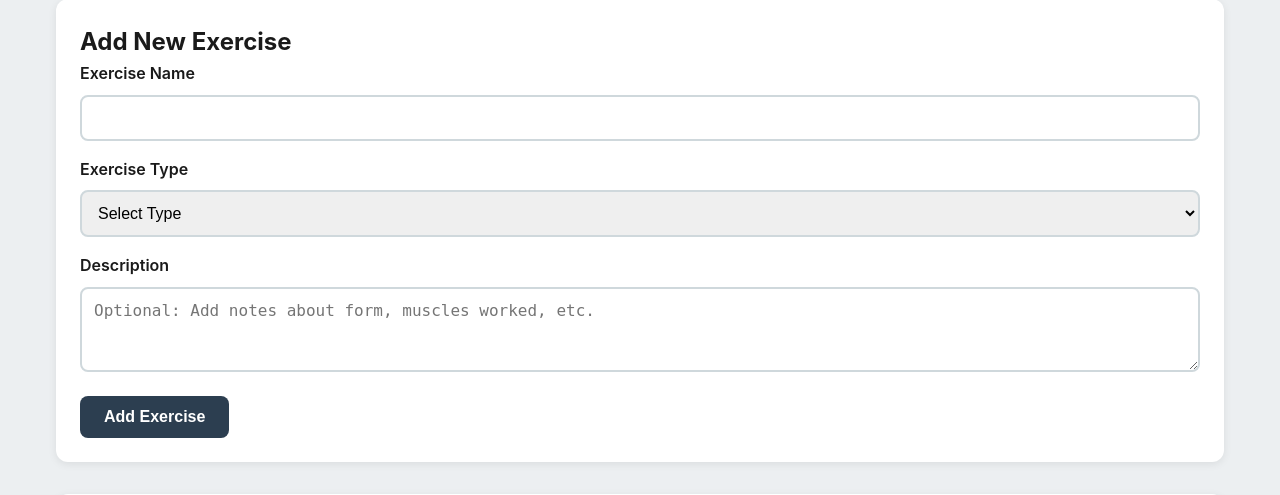
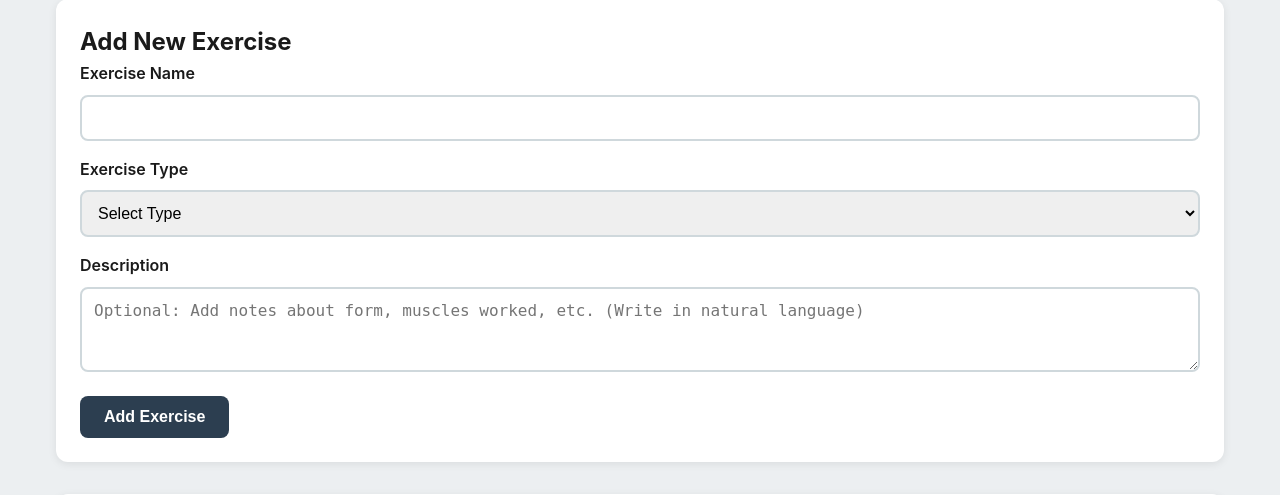
Before and after one commit to Arashi20/Workout_Logging_App, a Flask app: page /exercises in a window 1280 px wide. Shown: the part 158-653 px from the top of the page. Run offline with Flask 3, Linux system fonts and the light colour scheme; the visitor is signed in with stand-in values (Sample User, id 1); data that the repository does not hold is empty.

Commit message:
Visual changes

```diff
--- a/templates/exercises.html
+++ b/templates/exercises.html
@@ -29,7 +29,7 @@
 
             <div class="form-group">
                 <label for="description">Description</label>
-                <textarea id="description" name="description" rows="3" placeholder="Optional: Add notes about form, muscles worked, etc."></textarea>
+                <textarea id="description" name="description" rows="3" placeholder="Optional: Add notes about form, muscles worked, etc. (Write in natural language)"></textarea>
             </div>
 
             <button type="submit" class="btn btn-primary">Add Exercise</button>
--- a/templates/weight_tracker.html
+++ b/templates/weight_tracker.html
@@ -32,7 +32,7 @@
 
             <div class="form-group">
                 <label for="notes">Notes (optional)</label>
-                <textarea id="notes" name="notes" rows="3" placeholder="Add any comments about your measurements..."></textarea>
+                <textarea id="notes" name="notes" rows="3" placeholder="Add any comments about your measurements (Write in natural language)..."></textarea>
             </div>
 
             <button type="submit" class="btn btn-primary">Log Weight</button>
```
